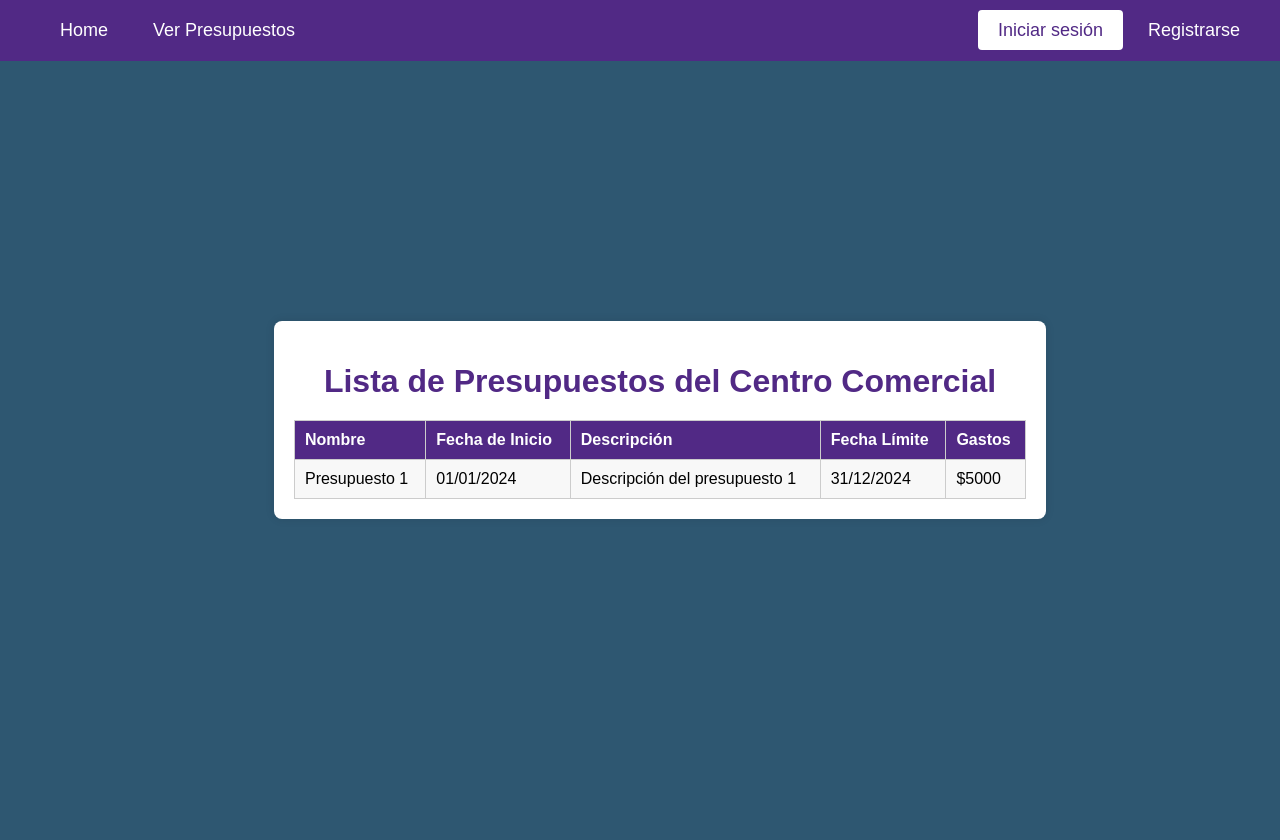
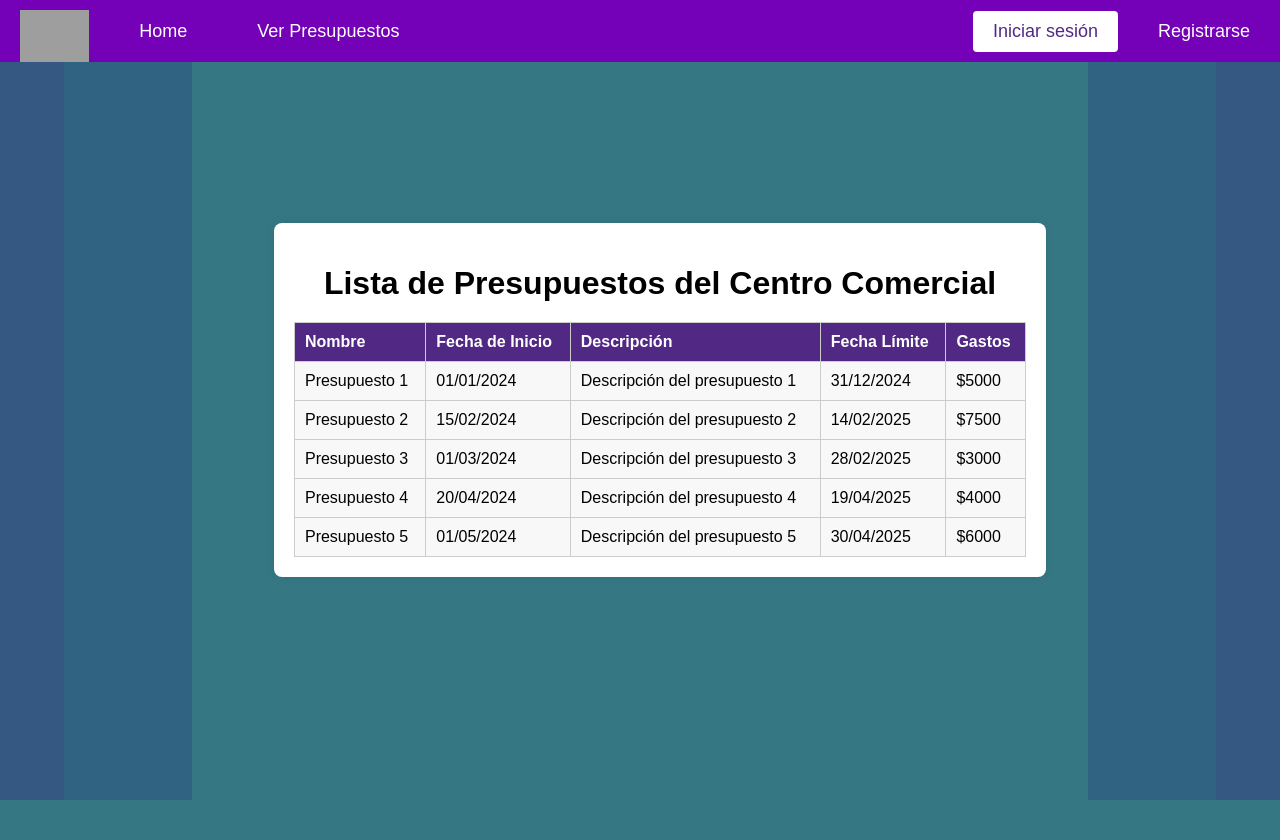
Before and after one commit to DanielMijango/erp-presupuesto, a Django app: page /mostrarPresupuestos/ in a window 1280 px wide. After the commit the page ends 800 px from the top, so only its background shows below. Run offline with Django 5.2, Linux system fonts and the light colour scheme; grey boxes are pictures that could not be loaded.

Commit message:
Vistas tuneadas
salu

```diff
--- a/erp/presupuesto/templates/base.html
+++ b/erp/presupuesto/templates/base.html
@@ -1,82 +1,128 @@
 <!DOCTYPE html>
 <html lang="es">
+
 <head>
     <meta charset="UTF-8">
     <meta name="viewport" content="width=device-width, initial-scale=1.0">
     <title>{% block title %}Título predeterminado{% endblock %}</title>
     <style>
-        /* Estilos para la barra de navegación */
         .navbar {
-            background-color: #512985; /* Color morado */
-            padding: 20px 40px; /* Espaciado interno más grande */
-            color: #fff; /* Color de texto */
+            background-color: #7400b8;
+            /* Color morado */
+            padding: 10px 20px;
+            /* Espaciado interno */
+            color: #fff;
+            /* Color de texto */
             display: flex;
-            justify-content: space-between; /* Distribuye los elementos a los extremos */
-            align-items: center; /* Centra verticalmente los elementos */
-            font-size: 18px; /* Tamaño de fuente más grande */
-            position: fixed; /* Fijar la barra de navegación en la parte superior */
-            width: 100%; /* Asegurar que ocupe todo el ancho */
-            top: 0; /* Fijar en la parte superior */
-            left: 0; /* Fijar en la parte izquierda */
-            z-index: 1000; /* Asignar un z-index alto para que esté "por encima" de la imagen de fondo */
+            justify-content: space-between;
+            /* Distribuye los elementos a los extremos */
+            align-items: center;
+            /* Centra verticalmente los elementos */
+            font-size: 18px;
+            /* Tamaño de fuente más grande */
+            position: fixed;
+            /* Fijar la barra de navegación en la parte superior */
+            width: 100%;
+            /* Asegurar que ocupe todo el ancho */
+            top: 0;
+            /* Fijar en la parte superior */
+            left: 0;
+            /* Fijar en la parte izquierda */
+            z-index: 1000;
+            /* Asignar un z-index alto para que esté "por encima" de la imagen de fondo */
         }
 
         /* Estilos para los enlaces del menú */
         .navbar .menu {
             display: flex;
-            gap: 20px; /* Espacio entre los enlaces */
+            gap: 20px;
+            /* Espacio entre los enlaces */
         }
 
         /* Estilos para los enlaces de la izquierda */
         .navbar .menu-left {
-            margin-right: auto; /* Empuja los enlaces hacia la izquierda */
+            display: flex;
+            align-items: center;
+            /* Alinear verticalmente */
+            gap: 10px;
+            /* Espacio entre los elementos */
         }
 
         /* Estilos para los enlaces de la derecha */
         .navbar .menu-right {
-            margin-left: auto; /* Empuja los enlaces hacia la derecha */
-            margin-right: 60px;
+            display: flex;
+            align-items: center;
+            /* Alinear verticalmente */
+            margin-right: 30px;
+            gap: 20px;
+            /* Espacio entre los elementos */
         }
+
         /* Estilos para los enlaces del menú al pasar el ratón */
         .navbar a {
-            color: #fff; /* Color de texto */
-            text-decoration: none; /* Sin subrayado */
-            padding: 10px 20px; /* Espaciado interno */
-            border-radius: 4px; /* Bordes redondeados */
-            transition: background-color 0.3s; /* Transición suave */
+            color: #fff;
+            /* Color de texto */
+            text-decoration: none;
+            /* Sin subrayado */
+            padding: 10px 20px;
+            /* Espaciado interno */
+            border-radius: 4px;
+            /* Bordes redondeados */
+            transition: background-color 0.3s;
+            /* Transición suave */
         }
 
         /* Estilos para los enlaces del menú al pasar el ratón */
         .navbar a:hover {
-            background-color: #7d33df; /* Color morado más claro */
+            background-color: #7d33df;
+            /* Color morado más claro */
         }
+
 
         /* Estilos específicos para los enlaces de la izquierda */
 
 
         /* Estilo para el botón "Iniciar Sesión" */
         .navbar .menu-right a:first-child {
-            color: #512985; /* Cambiar el color del texto */
-            background-color: #fff; /* Cambiar el color de fondo */
-            transition: color 0.3s, background-color 0.3s; /* Añadir transiciones suaves */
+            color: #512985;
+            /* Cambiar el color del texto */
+            background-color: #fff;
+            /* Cambiar el color de fondo */
+            transition: color 0.3s, background-color 0.3s;
+            /* Añadir transiciones suaves */
         }
 
         /* Estilo al pasar el ratón sobre el botón "Iniciar Sesión" */
         .navbar .menu-right a:first-child:hover {
-            color: #fff; /* Cambiar el color del texto al pasar el ratón */
-            background-color: #7d33df; /* Cambiar el color de fondo al pasar el ratón */
+            color: #fff;
+            /* Cambiar el color del texto al pasar el ratón */
+            background-color: #7d33df;
+            /* Cambiar el color de fondo al pasar el ratón */
+        }
+
+        .navbar img {
+            height: 52px;
+            /* Ajustar la altura de la imagen */
+            margin-bottom: -10px;
+            width: auto;
+            /* Ajustar el ancho automáticamente */
+        }
+        .navbar .menu-left a {
+            margin-left: 20px; /* Ajustar el espacio después de la imagen */
         }
     </style>
 </head>
+
 <body>
     <!-- Barra de navegación -->
     <div class="navbar">
         <!-- Opciones del menú a la izquierda -->
         <div class="menu-left">
+            <img src="https://cdn-icons-png.flaticon.com/256/4917/4917552.png" alt="Logo">
             <a href="/">Home</a>
             <a href="/mostrarPresupuestos">Ver Presupuestos</a>
 
-            {% if  user.is_authenticated %}
+            {% if user.is_authenticated %}
             <a href="/crearPresupuesto">Crear presupuesto</a>
             <a href="/gestionarPresupuestos">Gestionar presupuestos</a>
 
@@ -86,11 +132,11 @@
         <!-- Opciones del menú a la derecha -->
         <div class="menu-right">
             {% if not user.is_authenticated %}
-                <a href="/signin/">Iniciar sesión</a>
-                <a href="/registro/">Registrarse</a>
+            <a href="/signin/">Iniciar sesión</a>
+            <a href="/registro/">Registrarse</a>
             {% else %}
-                <!-- Puedes agregar otras opciones para usuarios autenticados aquí -->
-                <a href="/logout/">Cerrar sesión</a>
+            <!-- Puedes agregar otras opciones para usuarios autenticados aquí -->
+            <a href="/logout/">Cerrar sesión</a>
 
             {% endif %}
         </div>
@@ -103,4 +149,5 @@
         {% endblock %}
     </div>
 </body>
+
 </html>
--- a/erp/presupuesto/templates/mostrar-presupuestos.html
+++ b/erp/presupuesto/templates/mostrar-presupuestos.html
@@ -4,14 +4,41 @@
 <style>
     body {
         font-family: Arial, sans-serif;
-        background-color: #2e5771;
+        background-color:#355883;
         margin: 0;
-        padding: 20px;
+        padding: 0;
         display: flex;
         justify-content: center;
         align-items: center;
         height: 100vh;
+        position: relative; /* Asegura que los elementos posicionados absolutamente sean relativos al body */
     }
+
+    /* Estilos para los cuadrados de fondo */
+    .square {
+        position: absolute;
+        opacity: 0.7; /* Para que los cuadrados no bloqueen completamente el fondo */
+        z-index: 0; /* Asegura que los cuadrados estén detrás del contenido */
+        transform: translate(-50%, -50%); /* Centra los cuadrados */
+    }
+
+    .square1 {
+        background-color: #2e6882;
+        top: 50%;
+        left: 50%;
+        width: 90vw;
+        height: 100vh;
+    }
+
+    .square2 {
+        background-color: #388285;
+        top: 50%;
+        left: 50%;
+        width: 70vw;
+        height: 100vh;
+    }
+
+
 
     /* Estilos para el contenedor principal */
     .table-container {
@@ -22,12 +49,14 @@
         width: 100%;
         max-width: 800px;
         text-align: center;
+        z-index: 1; /* Asegura que el contenedor esté por encima de los cuadrados */
+        position: relative; /* Asegura que el z-index funcione */
     }
 
     /* Estilos para el título */
     h1 {
         font-family: Arial, sans-serif;
-        color: #512985;
+        color: #000000;
         margin-bottom: 20px;
     }
 
@@ -57,6 +86,11 @@
 
 <!-- Contenedor principal -->
 <div class="background-container">
+    <!-- Cuadrados de fondo -->
+    <div class="square square1"></div>
+    <div class="square square2"></div>
+
+
     <div class="table-container">
         <!-- Encabezado de la lista -->
         <h1>Lista de Presupuestos del Centro Comercial</h1>
@@ -79,6 +113,34 @@
                     <td>31/12/2024</td>
                     <td>$5000</td>
                 </tr>
+                <tr>
+                    <td>Presupuesto 2</td>
+                    <td>15/02/2024</td>
+                    <td>Descripción del presupuesto 2</td>
+                    <td>14/02/2025</td>
+                    <td>$7500</td>
+                </tr>
+                <tr>
+                    <td>Presupuesto 3</td>
+                    <td>01/03/2024</td>
+                    <td>Descripción del presupuesto 3</td>
+                    <td>28/02/2025</td>
+                    <td>$3000</td>
+                </tr>
+                <tr>
+                    <td>Presupuesto 4</td>
+                    <td>20/04/2024</td>
+                    <td>Descripción del presupuesto 4</td>
+                    <td>19/04/2025</td>
+                    <td>$4000</td>
+                </tr>
+                <tr>
+                    <td>Presupuesto 5</td>
+                    <td>01/05/2024</td>
+                    <td>Descripción del presupuesto 5</td>
+                    <td>30/04/2025</td>
+                    <td>$6000</td>
+                </tr>
             </tbody>
         </table>
     </div>
```
Also changed, not shown: erp/presupuesto/templates/gestionar-presupuesto.html (+5 -5 lines), erp/presupuesto/templates/iniciosesion.html (+91 -12 lines).
